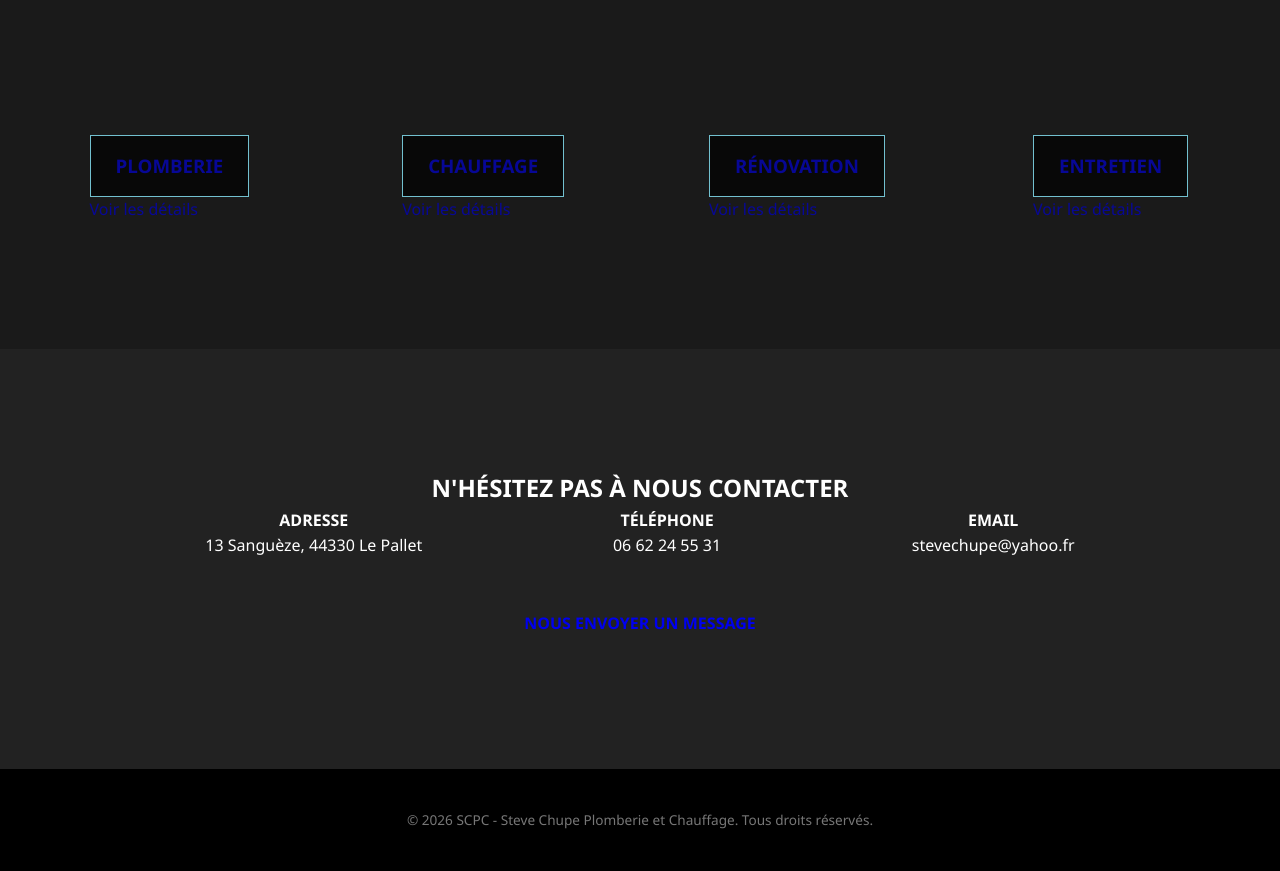
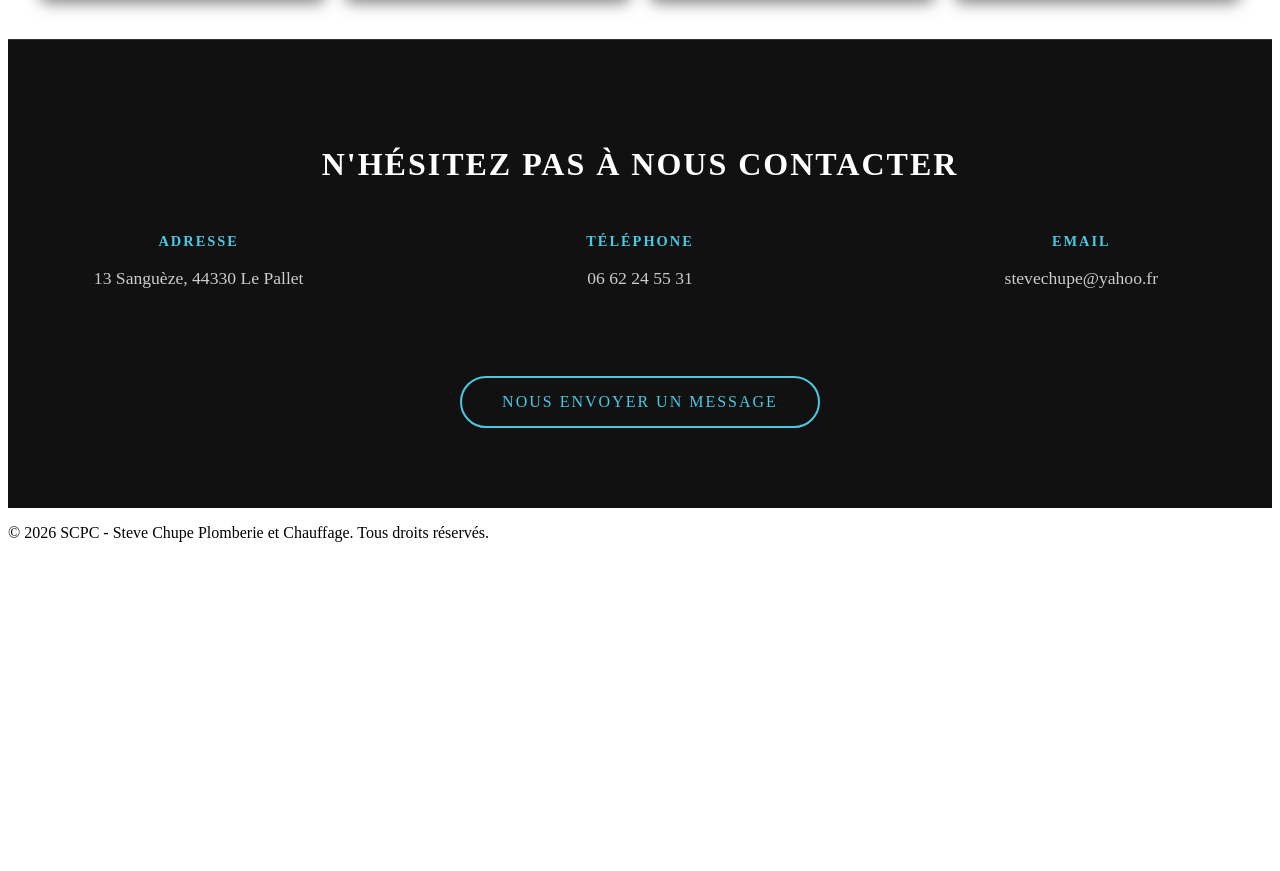
Before and after one commit to AstrenV1/SCPC, a PHP site: page / in a window 1280 px wide. Shown: the part 826-1697 px from the top of the page. After the commit the page ends 1368 px from the top, so only its background shows below. Run offline with PHP 8.4, Linux system fonts and the light colour scheme.

Commit message:
Refactor CSS for improved styling and layout

```diff
--- a/style.css
+++ b/style.css
@@ -1,297 +1,172 @@
 /* =========================================
-   1. VARIABLES & STYLES GÉNÉRAUX
+   CORRECTION DES COULEURS (LIENS VIOLETS)
    ========================================= */
-:root {
-    --primary-blue: #0077b6;
-    --light-blue: #48cae4;
-    --dark-bg: #1a1a1a;
-    --grey-bg: #222;
-    --accent-red: #e63946;
-    --transition: 0.3s ease;
-}
-
-* {
-    margin: 0;
-    padding: 0;
-    box-sizing: border-box;
-}
-
-body {
-    font-family: 'Segoe UI', Tahoma, Geneva, Verdana, sans-serif;
-    line-height: 1.6;
-    color: #fff;
-    background-color: var(--dark-bg);
-}
-
-.container {
-    max-width: 1100px;
-    margin: 0 auto;
-    padding: 40px 20px;
-    text-align: center;
+/* Ceci force tous les liens dans les cartes de services à rester blancs */
+.services-grid a,
+.services-grid a:visited,
+.contact-section a,
+.contact-section a:visited {
+    color: white;
+    text-decoration: none;
 }
 
 /* =========================================
-   2. NAVIGATION
-   ========================================= */
-header {
-    background: rgba(0, 0, 0, 0.9);
-    height: 80px;
-    display: flex;
-    align-items: center;
-    position: fixed;
-    width: 100%;
-    z-index: 1000;
-    border-bottom: 1px solid #333;
-}
-
-nav {
-    display: flex;
-    justify-content: space-between;
-    width: 90%;
-    margin: auto;
-    align-items: center;
-}
-
-.logo {
-    font-size: 1.5rem;
-    font-weight: bold;
-    letter-spacing: 2px;
-    color: var(--light-blue);
-}
-
-nav ul {
-    display: flex;
-    list-style: none;
-}
-
-nav ul li a {
-    color: white;
-    text-decoration: none;
-    margin-left: 20px;
-    text-transform: uppercase;
-    font-size: 0.85rem;
-    transition: var(--transition);
-}
-
-nav ul li a:hover, nav ul li a.active {
-    color: var(--light-blue);
-}
-
-nav ul li a.active {
-    border-bottom: 2px solid var(--light-blue);
-    padding-bottom: 5px;
-}
-
-/* =========================================
-   3. HERO SECTIONS (Accueil & Sous-pages)
-   ========================================= */
-.hero, .hero-sub {
-    display: flex;
-    justify-content: center;
-    align-items: center;
-    text-align: center;
-    background-size: cover;
-    background-position: center;
-}
-
-.hero {
-    height: 80vh;
-    background-image: linear-gradient(rgba(0,0,0,0.6), rgba(0,0,0,0.6)), url('https://images.unsplash.com/photo-1584622650111-993a426fbf0a?auto=format&fit=crop&w=1350&q=80');
-}
-
-.hero-sub {
-    height: 50vh;
-    padding-top: 80px; /* Compensation du header fixe */
-}
-
-.hero-content h1 {
-    font-size: clamp(2.5rem, 8vw, 4rem);
-    letter-spacing: 5px;
-    margin-bottom: 10px;
-}
-
-.hero-content h2 {
-    font-weight: 300;
-    color: var(--light-blue);
-    margin-bottom: 20px;
-}
-
-/* Backgrounds Spécifiques */
-.plomberie-bg { background-image: linear-gradient(rgba(0,0,0,0.5), rgba(0,0,0,0.5)), url('https://via.placeholder.com/1200x600?text=Plomberie'); }
-.chauffage-bg { background-image: linear-gradient(rgba(230, 57, 70, 0.2), rgba(0,0,0,0.7)), url('https://via.placeholder.com/1200x600?text=Chauffage'); }
-.renovation-bg { background-image: linear-gradient(rgba(34, 139, 34, 0.2), rgba(0,0,0,0.7)), url('https://via.placeholder.com/1200x600?text=Renovation'); }
-.entretien-bg { background-image: linear-gradient(rgba(255, 183, 3, 0.2), rgba(0,0,0,0.7)), url('https://via.placeholder.com/1200x600?text=Entretien'); }
-.contact-bg { background-image: linear-gradient(rgba(0,0,0,0.7), rgba(0,0,0,0.7)), url('https://via.placeholder.com/1200x600?text=Contact'); }
-
-/* =========================================
-   4. BOUTONS
-   ========================================= */
-.btn-primary, .btn-outline, .btn-submit, .btn-submit-large {
-    display: inline-block;
-    padding: 12px 30px;
-    text-decoration: none;
-    border-radius: 4px;
-    font-weight: bold;
-    transition: var(--transition);
-    cursor: pointer;
-    text-transform: uppercase;
-}
-
-.btn-primary {
-    background: var(--primary-blue);
-    color: white;
-    border: none;
-}
-
-.btn-primary:hover {
-    background: #023e8a;
-}
-
-.btn-outline {
-    border: 2px solid #fff;
-    color: #fff;
-    margin-left: 10px;
-}
-
-.btn-outline:hover {
-    background: #fff;
-    color: var(--dark-bg);
-}
-
-.entretien-bg + .hero-content .btn-primary {
-    background: var(--accent-red);
-}
-
-/* =========================================
-   5. GRILLE DE SERVICES (Index)
+   SECTION SERVICES (Plus "Classy")
    ========================================= */
 .services-grid {
     display: grid;
     grid-template-columns: repeat(auto-fit, minmax(280px, 1fr));
-    gap: 15px;
-    padding: 20px;
-}
-
-.services-grid a {
-    text-decoration: none;
+    gap: 20px;
+    padding: 40px 20px;
+    max-width: 1200px;
+    margin: 0 auto;
 }
 
 .service-card {
-    height: 300px;
+    position: relative;
+    height: 350px; /* Plus haut pour plus d'élégance */
     display: flex;
     justify-content: center;
-    align-items: center;
+    align-items: flex-end; /* Texte en bas comme sur les sites modernes */
     background-size: cover;
     background-position: center;
-    position: relative;
+    border-radius: 8px; /* Coins légèrement arrondis */
     overflow: hidden;
-    filter: grayscale(40%);
-    transition: var(--transition);
+    box-shadow: 0 4px 15px rgba(0,0,0,0.5); /* Ombre portée */
+    transition: transform 0.4s ease, box-shadow 0.4s ease;
+}
+
+/* Ajoute un filtre sombre permanent sur l'image pour que le texte ressorte */
+.service-card::before {
+    content: '';
+    position: absolute;
+    top: 0; left: 0; width: 100%; height: 100%;
+    background: linear-gradient(to top, rgba(0,0,0,0.9), rgba(0,0,0,0.2));
+    transition: background 0.4s ease;
 }
 
 .service-card:hover {
-    filter: grayscale(0%);
-    transform: translateY(-5px);
+    transform: translateY(-10px); /* L'image monte légèrement */
+    box-shadow: 0 15px 30px rgba(0,0,0,0.6);
+}
+
+/* Éclaircit l'image au survol */
+.service-card:hover::before {
+    background: linear-gradient(to top, rgba(0,75,120,0.8), rgba(0,0,0,0.1)); /* Touche de bleu SCPC */
+}
+
+/* Le conteneur du texte */
+.card-overlay {
+    position: relative;
+    z-index: 2;
+    text-align: center;
+    padding-bottom: 30px;
+    width: 100%;
 }
 
 .service-card h3 {
-    z-index: 2;
-    background: rgba(0,0,0,0.7);
-    padding: 15px 25px;
-    border: 1px solid var(--light-blue);
+    font-size: 1.5rem;
+    text-transform: uppercase;
+    letter-spacing: 3px;
+    margin-bottom: 10px;
+    font-weight: 600;
+    border: none; /* On retire la bordure précédente */
+    background: transparent;
+    padding: 0;
+    text-shadow: 2px 2px 4px rgba(0,0,0,0.8);
 }
 
-/* =========================================
-   6. CONTENU DÉTAILLÉ & GALERIE
-   ========================================= */
-.container-flex {
-    display: flex;
-    flex-wrap: wrap;
-    max-width: 1200px;
-    margin: 60px auto;
-    padding: 0 20px;
-    gap: 40px;
-    align-items: center;
+/* Le texte "Voir les détails" */
+.card-overlay span {
+    font-size: 0.8rem;
+    text-transform: uppercase;
+    letter-spacing: 1px;
+    color: #48cae4; /* Bleu clair */
+    opacity: 0.8;
+    transition: 0.3s;
+    border-bottom: 1px solid transparent;
 }
 
-.text-content { flex: 1; min-width: 300px; text-align: left; }
-.image-main { flex: 1; min-width: 300px; }
-.image-main img { width: 100%; border-radius: 8px; box-shadow: 0 10px 20px rgba(0,0,0,0.5); }
-
-.services-list { list-style: none; margin-top: 20px; }
-.services-list li { margin-bottom: 12px; padding-left: 25px; position: relative; }
-.services-list li::before { content: "▶"; color: var(--light-blue); position: absolute; left: 0; }
-
-.gallery-grid {
-    display: grid;
-    grid-template-columns: repeat(auto-fit, minmax(200px, 1fr));
-    gap: 10px;
-    padding: 10px;
-    background: #111;
+.service-card:hover .card-overlay span {
+    opacity: 1;
+    border-bottom: 1px solid #48cae4; /* Soulignement élégant au survol */
 }
 
-.gallery-grid img { width: 100%; height: 250px; object-fit: cover; transition: 0.4s; }
-.gallery-grid img:hover { transform: scale(1.03); z-index: 5; }
+/* Images de fond (Assurez-vous que ces liens fonctionnent ou mettez vos images) */
+.plomberie { background-image: url('https://images.unsplash.com/photo-1581244277943-fe4a9c777189?auto=format&fit=crop&w=600&q=80'); }
+.chauffage { background-image: url('https://images.unsplash.com/photo-1507646227500-4d389b0012be?auto=format&fit=crop&w=600&q=80'); }
+.renovation { background-image: url('https://images.unsplash.com/photo-1584622650111-993a426fbf0a?auto=format&fit=crop&w=600&q=80'); }
+.entretien { background-image: url('https://images.unsplash.com/photo-1621905251189-08b45d6a269e?auto=format&fit=crop&w=600&q=80'); }
 
 /* =========================================
-   7. FORMULAIRES & CONTACT
+   SECTION CONTACT (Épurée et Pro)
    ========================================= */
-.contact-section, .contact-container {
-    background-color: var(--grey-bg);
+.contact-section {
+    background-color: #111; /* Fond très sombre */
     padding: 80px 0;
+    border-top: 1px solid #333; /* Ligne de séparation subtile */
+}
+
+.contact-section h2 {
+    font-size: 2rem;
+    letter-spacing: 2px;
+    margin-bottom: 50px;
+    color: #fff;
+    text-align: center;
 }
 
 .contact-info {
     display: flex;
+    justify-content: center;
+    gap: 60px; /* Espace entre les colonnes */
     flex-wrap: wrap;
-    justify-content: space-around;
-    margin-bottom: 40px;
+    text-align: center;
+    margin-bottom: 50px;
 }
 
-.contact-form, .main-contact-form {
-    max-width: 700px;
-    margin: auto;
-    display: flex;
-    flex-direction: column;
+.info-item {
+    flex: 1;
+    min-width: 250px;
 }
 
-input, textarea, select {
-    padding: 15px;
-    margin-bottom: 15px;
-    background: #333;
-    border: 1px solid #444;
-    color: white;
-    border-radius: 4px;
-    width: 100%;
+/* Icônes ou Titres */
+.info-item strong {
+    display: block;
+    color: #48cae4; /* Bleu Cyan */
+    font-size: 0.9rem;
+    letter-spacing: 2px;
+    margin-bottom: 10px;
+    text-transform: uppercase;
 }
 
-.btn-submit-large {
-    background: var(--primary-blue);
-    border: none;
-    color: white;
+.info-item p, .info-item a {
     font-size: 1.1rem;
+    color: #ccc;
+    font-weight: 300;
+    transition: color 0.3s;
 }
 
-.btn-submit-large:hover { background: var(--light-blue); color: #000; }
-
-/* =========================================
-   8. FOOTER
-   ========================================= */
-footer {
-    padding: 40px 20px;
-    text-align: center;
-    background: #000;
-    font-size: 0.85rem;
-    color: #777;
-    border-top: 1px solid #222;
+.info-item a:hover {
+    color: white;
 }
 
-/* =========================================
-   9. RESPONSIVE
-   ========================================= */
-@media (max-width: 768px) {
-    nav ul { display: none; } /* On pourrait ajouter un menu burger ici */
-    .hero-content h1 { font-size: 2.5rem; }
-    .contact-info { flex-direction: column; gap: 20px; }
-    .container-flex { flex-direction: column; text-align: center; }
+/* Bouton Contact repensé */
+.contact-section .btn-submit {
+    background: transparent;
+    border: 2px solid #48cae4;
+    color: #48cae4;
+    padding: 15px 40px;
+    font-size: 1rem;
+    letter-spacing: 2px;
+    text-transform: uppercase;
+    transition: all 0.3s ease;
+    display: inline-block;
+    margin-top: 20px;
+    border-radius: 50px; /* Bouton arrondi style "capsule" */
 }
+
+.contact-section .btn-submit:hover {
+    background: #48cae4;
+    color: #000;
+    box-shadow: 0 0 20px rgba(72, 202, 228, 0.4); /* Effet de lueur (glow) */
+}
```
